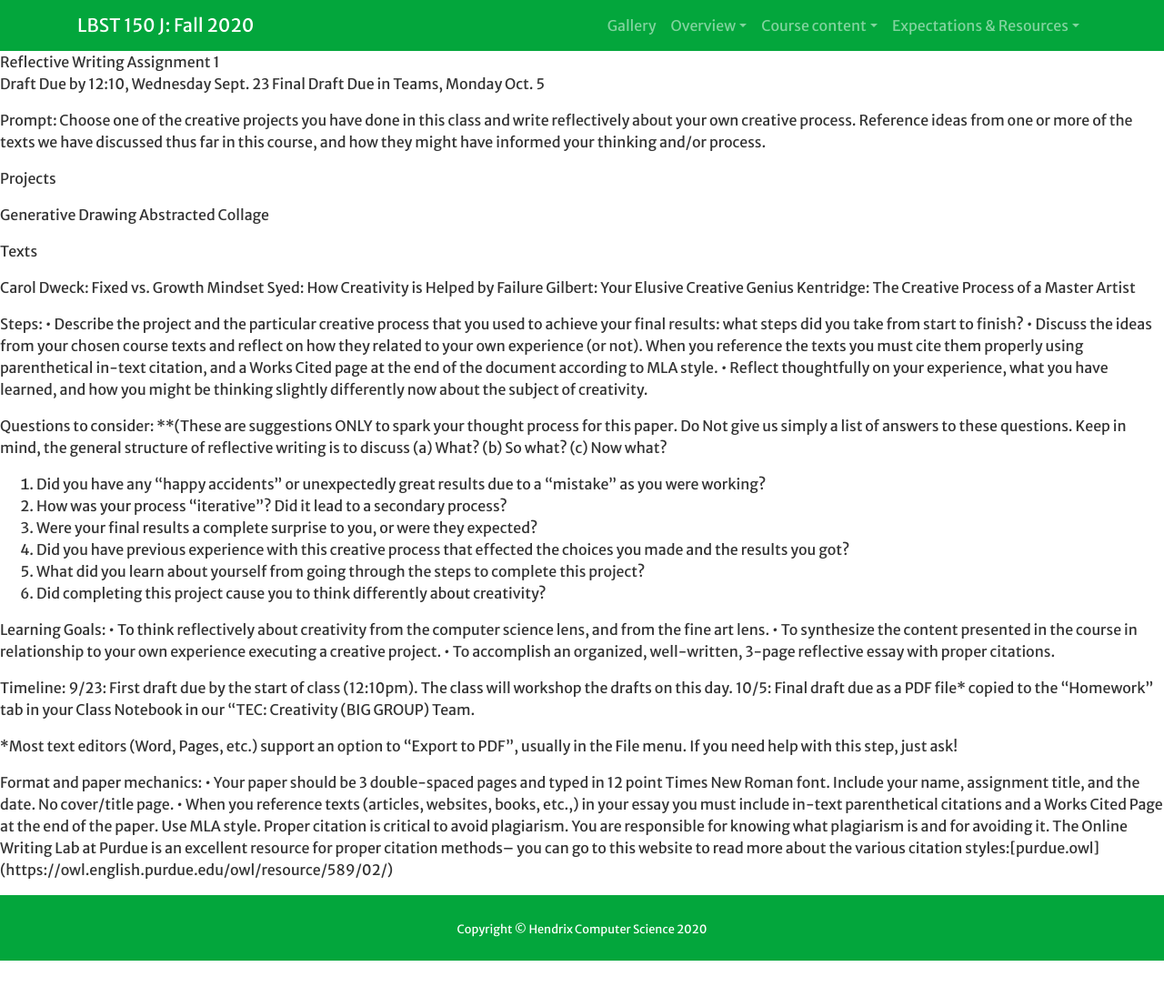
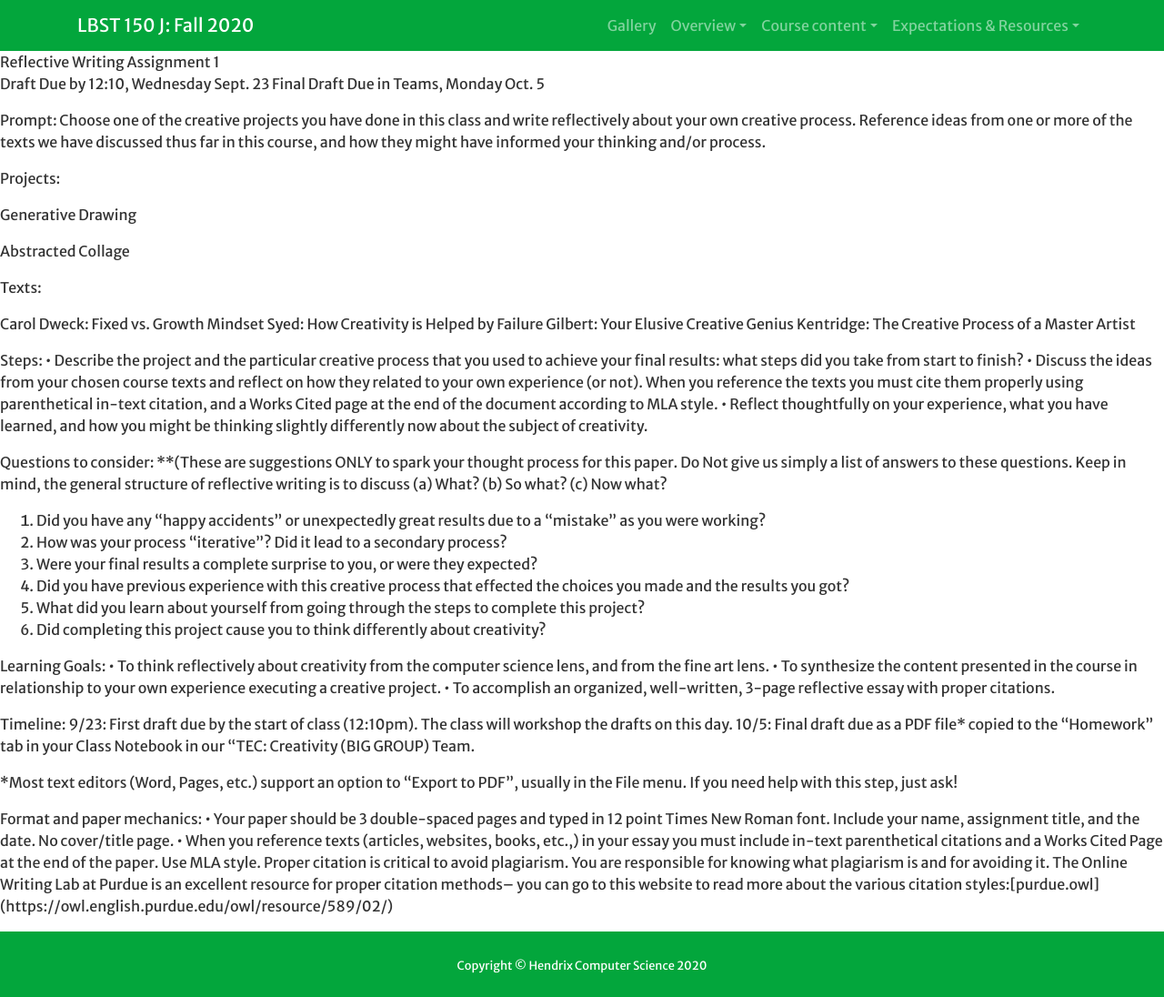
Before and after one commit to Hendrix-CS/creativity-TEC, a Jekyll site: the page built from writing/writing1.md, in a window 1280 px wide and 1096 px high. Shown: the whole window at 91% size. Built offline with Jekyll 4.4.1, drawn with Linux system fonts in a browser that asks for light colours; our own code applies the rules of GitHub Pages for plain Markdown files; a script that is not in the unit is left out; part of the change alters nothing that is shown.

```diff
--- a/writing/writing1.md
+++ b/writing/writing1.md
@@ -5,12 +5,13 @@ Final Draft Due in Teams, Monday Oct. 5
 
 Prompt: Choose one of the creative projects you have done in this class and write reflectively about your own creative process. Reference ideas from one or more of the texts we have discussed thus far in this course, and how they might have informed your thinking and/or process.
 
-Projects
+Projects:
 
 Generative Drawing
+
 Abstracted Collage
 
-Texts
+Texts:
 
 Carol Dweck: Fixed vs. Growth Mindset
 Syed: How Creativity is Helped by Failure
```
